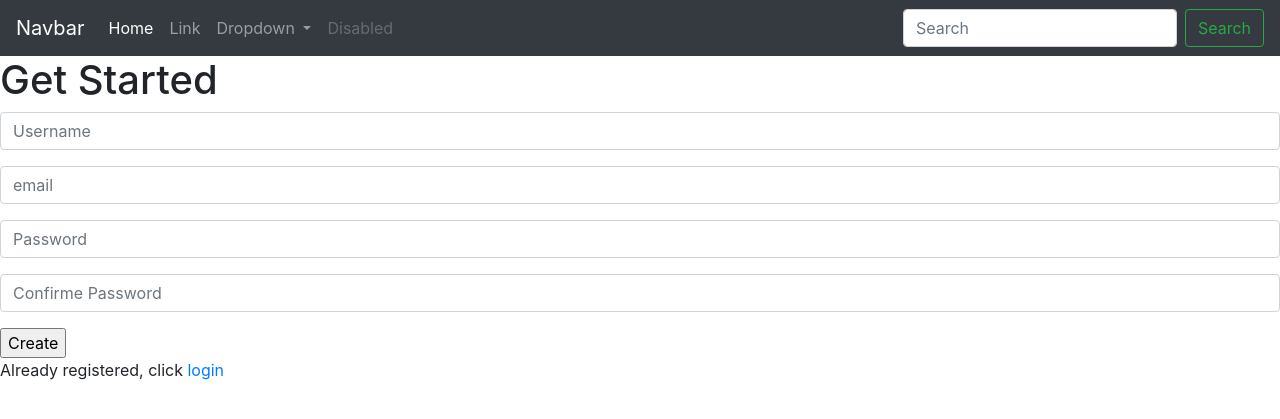
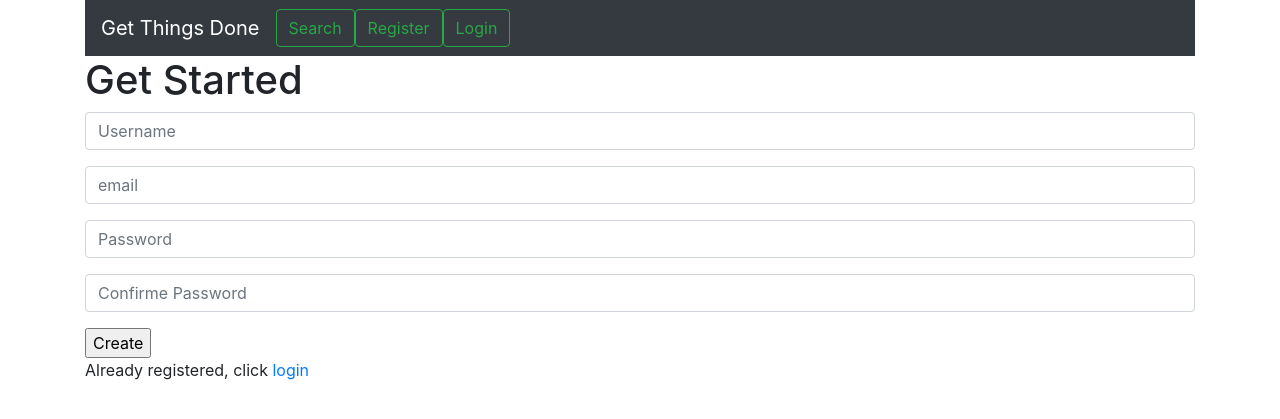
Before and after one commit to MotazBellah/ToDo, a Flask app: page / in a window 1280 px wide. Shown: the top 419 px of the page. Run offline with Flask 2, Linux system fonts and the light colour scheme; some libraries are stand-ins or nearby versions.

Commit message:
Updated navbar

```diff
--- a/templates/layout.html
+++ b/templates/layout.html
@@ -13,7 +13,7 @@
     {% endblock %}
   </head>
   <body>
-    <div id="content">{% block content %}{% endblock %}</div>
+    <div id="content" class="container">{% block content %}{% endblock %}</div>
 
     {% block script %}
         <!-- Optional JavaScript -->
--- a/templates/log.html
+++ b/templates/log.html
@@ -8,52 +8,17 @@
 {% endblock %}
 
 {% block content %}
-    <!-- <nav class="navbar navbar-inverse">
-        <div class="container-fluid">
-            <div class="navbar-header">
-              <a class="navbar-brand" href="#">Get Things Done</a>
-            </div>
 
-            <ul class="nav navbar-nav navbar-right">
-              <li><a href="{{ url_for('login_form') }}"><span class="glyphicon glyphicon-user"></span> Sign Up</a></li>
-              <li><a href="{{ url_for('login') }}"><span class="glyphicon glyphicon-log-in"></span> Login</a></li>
-            </ul>
-        </div>
-    </nav> -->
-
-    <nav class="navbar navbar-expand-lg navbar-dark bg-dark">
-  <a class="navbar-brand" href="#">Navbar</a>
+<nav class="navbar navbar-expand-lg navbar-dark bg-dark">
+  <a class="navbar-brand" href="#">Get Things Done</a>
   <button class="navbar-toggler" type="button" data-toggle="collapse" data-target="#navbarSupportedContent" aria-controls="navbarSupportedContent" aria-expanded="false" aria-label="Toggle navigation">
     <span class="navbar-toggler-icon"></span>
   </button>
 
   <div class="collapse navbar-collapse" id="navbarSupportedContent">
-    <ul class="navbar-nav mr-auto">
-      <li class="nav-item active">
-        <a class="nav-link" href="#">Home <span class="sr-only">(current)</span></a>
-      </li>
-      <li class="nav-item">
-        <a class="nav-link" href="#">Link</a>
-      </li>
-      <li class="nav-item dropdown">
-        <a class="nav-link dropdown-toggle" href="#" id="navbarDropdown" role="button" data-toggle="dropdown" aria-haspopup="true" aria-expanded="false">
-          Dropdown
-        </a>
-        <div class="dropdown-menu" aria-labelledby="navbarDropdown">
-          <a class="dropdown-item" href="#">Action</a>
-          <a class="dropdown-item" href="#">Another action</a>
-          <div class="dropdown-divider"></div>
-          <a class="dropdown-item" href="#">Something else here</a>
-        </div>
-      </li>
-      <li class="nav-item">
-        <a class="nav-link disabled" href="#">Disabled</a>
-      </li>
-    </ul>
-    <form class="form-inline my-2 my-lg-0">
-      <input class="form-control mr-sm-2" type="search" placeholder="Search" aria-label="Search">
-      <button class="btn btn-outline-success my-2 my-sm-0" type="submit">Search</button>
-    </form>
+    <button class="btn btn-outline-success my-2 my-sm-0" type="submit">Search</button>
+    <a class="btn btn-outline-success my-2 my-sm-0" href="{{ url_for('login_form') }}">Register</a>
+    <a class="btn btn-outline-success my-2 my-sm-0" href="{{ url_for('login') }}">Login</a>
   </div>
 </nav>
 
```
